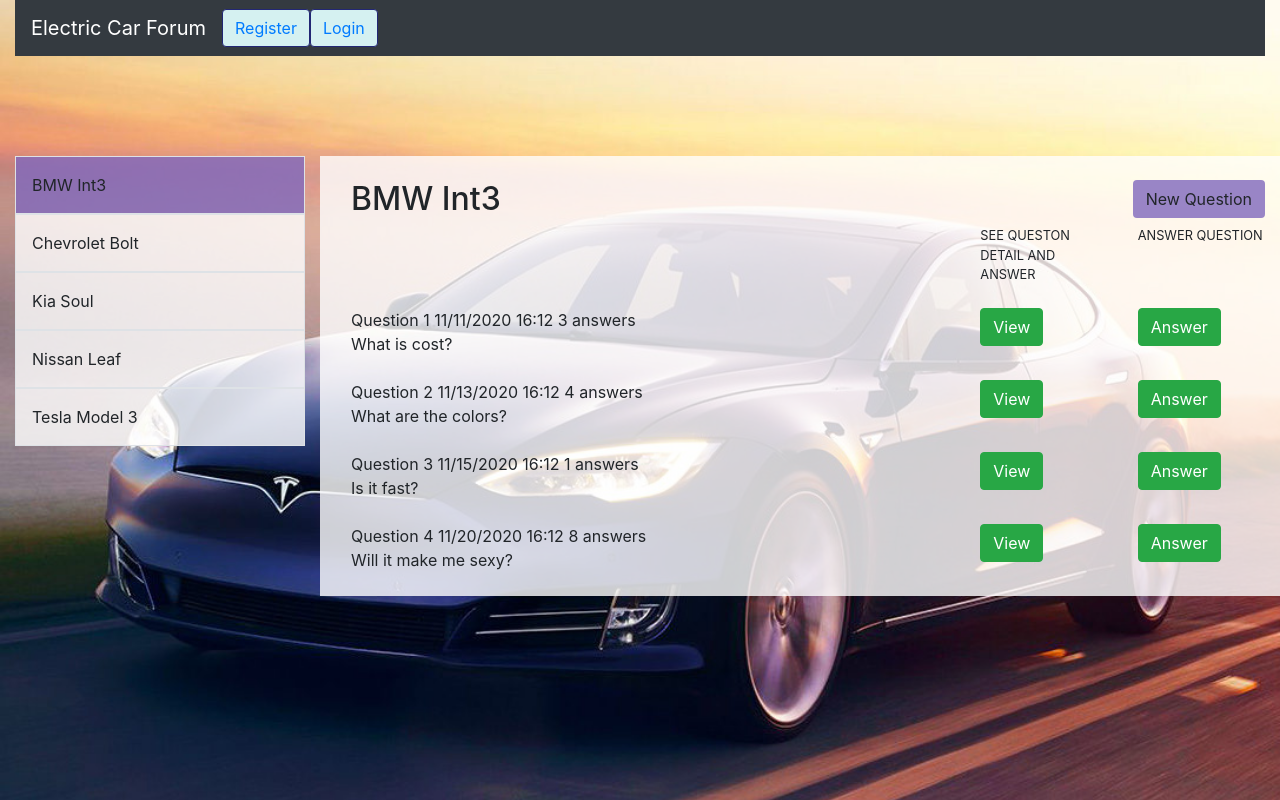
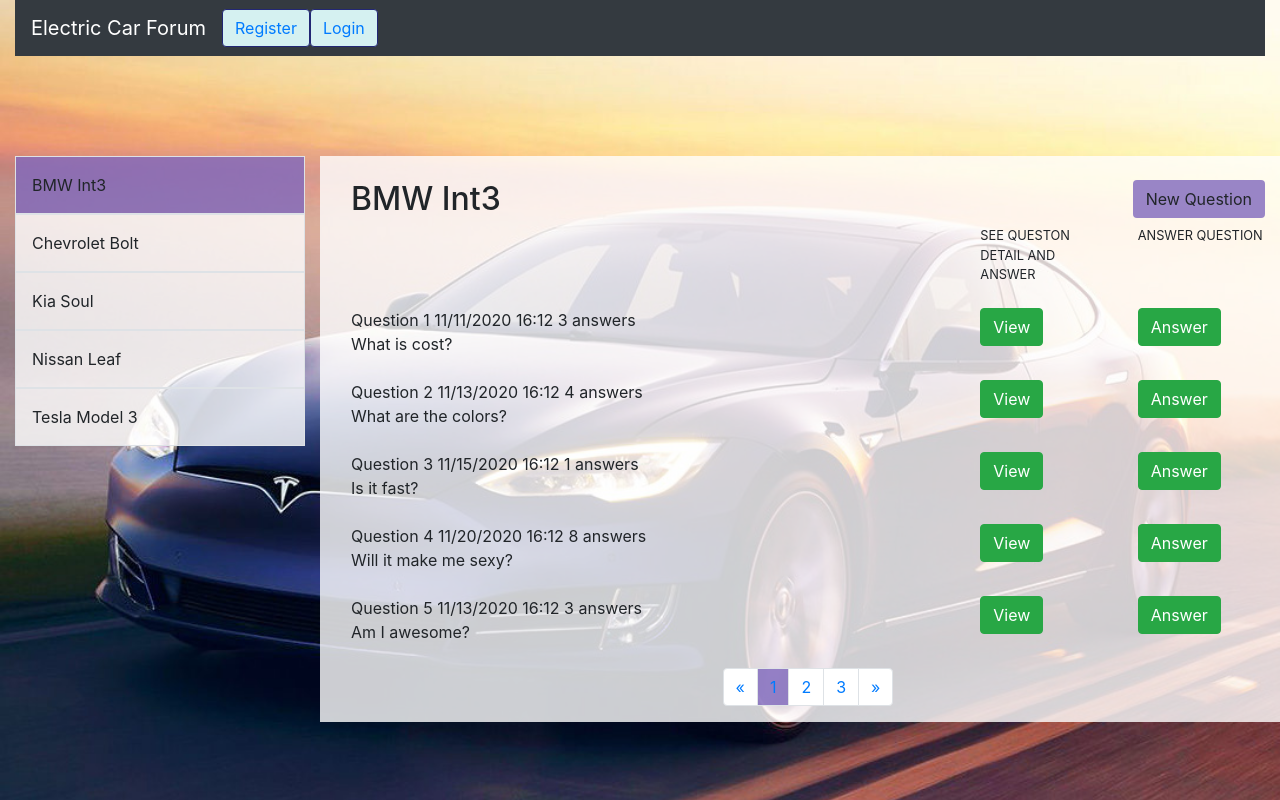
Before and after one commit to wwhite13sub/EcarForum, a React (Create React App) app in the folder client/: page /Dashboard in a window 1280 px wide. Both pictures are taken after a click on the element "BMW Int3". Built offline with nearby package versions, Linux system fonts and the light colour scheme.

Commit message:
Added pagination markup to the dashboard

```diff
--- a/client/src/App.css
+++ b/client/src/App.css
@@ -73,3 +73,7 @@
 .answer-modal {
   z-index: 1;
 }
+.modal-content {
+  max-height: 800px;;
+  overflow-y: scroll;
+}
--- a/client/src/Components/Dashboard.js
+++ b/client/src/Components/Dashboard.js
@@ -36,6 +36,29 @@
                 </div>
 
                 {props.loadQuestionList()}
+
+
+                <div className="row mt-3">
+                    <div className="col-12 d-flex justify-content-center">
+                        <nav>
+                            <ul className="pagination">
+                                <li className="page-item">
+                                    <a className="page-link" href="#" aria-label="Previous">
+                                        <span aria-hidden="true">&laquo;</span>
+                                        <span className="sr-only">Previous</span>
+                                    </a>
+                                </li>
+                                {props.generateQuestionListPageNumbers()}
+                                <li className="page-item">
+                                    <a className="page-link" href="#" aria-label="Next">
+                                        <span aria-hidden="true">&raquo;</span>
+                                        <span className="sr-only">Next</span>
+                                    </a>
+                                </li>
+                            </ul>
+                        </nav>
+                    </div>
+                </div>
             </div>
         )
     }
@@ -84,7 +107,8 @@
                 }
 
             ],
-            questionList: [
+            questionList: {
+                data: [
                     {
                         Category_num: 1,
                         Question_num: 1,
@@ -124,8 +148,20 @@
                         Question_Date_Time: '11/20/2020 16:12',
                         Answer_num: 8,
                         Question_descr: 'Will it make me sexy?'
+                    },
+                    {
+                        Category_num: 1,
+                        Question_num: 5,
+                        user: {
+                            user_firstname: 'Wanda 5'
+                        },
+                        Question_Date_Time: '11/13/2020 16:12',
+                        Answer_num: 3,
+                        Question_descr: 'Am I awesome?'
                     }
                 ],
+                noOfPages: 3
+            },
 
             selectedQuestion: {},
 
@@ -157,16 +193,20 @@
                     }
                 ],
                 noOfPages: 4
-            }
+            },
+
+            currentQuestionAnswersPageNo: 1,
+            currentQuestionListPageNo: 1
         };
     }
 
     changeDetails = (type, category) => {
-        console.log(type, category);
         this.setState({
             detailsType: type,
             selectedCategory: category
-        })
+        });
+
+        this.resetQuestionListPageNumber();
     }
 
     // This will pull from categories array
@@ -186,22 +226,6 @@
         return categoryListMarkup;
     }
 
-    // controlFormVisibility = () => {
-    //     if (!this.state.modalFormShow) {
-    //         return null;
-    //     }
-
-    // showModalForm = () => {
-    //         this.setState({
-    //             modalFormShow: true
-    //         });
-    //     }
-    // hideModalForm = () => {
-    //         this.setState({
-    //             modalFormShow: false
-    //         });
-    //     }
-
    //These functions return true or false depending on "actions"
     showQuestionDetailModal = (question) => {
         console.log(question);
@@ -215,6 +239,8 @@
         this.setState({
             questionDetailModalShow: false
         })
+
+        this.resetPageNumber();
     }
 
     showAnswerModal = (question) => {
@@ -245,7 +271,7 @@
 
     //this will loop new questions list
     loadQuestionList = () => {
-        const questionListMarkup = this.state.questionList.map((question, index) => {
+        const questionListMarkup = this.state.questionList.data.map((question, index) => {
             return (
                 <div className="row my-4" key={index}>
                     <div className="col-12 col-sm-8">
@@ -283,6 +309,55 @@
         });
 
         return answersMarkup;
+    }
+
+
+    generatePageNumbers = () =>  {
+        const pageNumberArray = [...Array(this.state.questionAnswers.noOfPages).keys()];
+        console.log('pageNumberArray', pageNumberArray);
+        const pageNumbersMarkup = pageNumberArray.map((pageNumber) => {
+            return (
+                <li className="page-item"><a onClick={(event) => this.changePageNumber(pageNumber+1)} className={'page-link '+((pageNumber+1 === this.state.currentQuestionAnswersPageNo)?'selected':'')} href="#">{pageNumber+1}</a></li>
+            );
+        });
+
+        return pageNumbersMarkup;
+    }
+
+    generateQuestionListPageNumbers = () =>  {
+        const pageNumberArray = [...Array(this.state.questionList.noOfPages).keys()];
+        console.log('pageNumberArray', pageNumberArray);
+        const pageNumbersMarkup = pageNumberArray.map((pageNumber) => {
+            return (
+                <li className="page-item"><a onClick={(event) => this.changeQuestionListPageNumber(pageNumber+1)} className={'page-link '+((pageNumber+1 === this.state.currentQuestionListPageNo)?'selected':'')} href="#">{pageNumber+1}</a></li>
+            );
+        });
+
+        return pageNumbersMarkup;
+    }
+
+    changePageNumber = (page) => {
+        this.setState({
+            currentQuestionAnswersPageNo: page
+        })
+    }
+
+    changeQuestionListPageNumber = (page) => {
+        this.setState({
+            currentQuestionListPageNo: page
+        })
+    }
+
+    resetPageNumber = () => {
+        this.setState({
+            currentQuestionAnswersPageNo: 1
+        })
+    }
+
+    resetQuestionListPageNumber = () => {
+        this.setState({
+            currentQuestionListPageNo: 1
+        })
     }
 
     //This shows content of Modal
@@ -330,6 +405,28 @@
                                         {this.populateAnswers()}
                                     </div>
                                 </div>
+                            </div>
+                        </div>
+
+                        <div className="row mt-3">
+                            <div className="col-12 d-flex justify-content-center">
+                                <nav>
+                                    <ul className="pagination">
+                                        <li className="page-item">
+                                            <a className="page-link" href="#" aria-label="Previous">
+                                                <span aria-hidden="true">&laquo;</span>
+                                                <span className="sr-only">Previous</span>
+                                            </a>
+                                        </li>
+                                        {this.generatePageNumbers()}
+                                        <li className="page-item">
+                                            <a className="page-link" href="#" aria-label="Next">
+                                                <span aria-hidden="true">&raquo;</span>
+                                                <span className="sr-only">Next</span>
+                                            </a>
+                                        </li>
+                                    </ul>
+                                </nav>
                             </div>
                         </div>
                     </div>
@@ -561,6 +658,7 @@
                         selectedCategory={this.state.selectedCategory}
                         loadQuestionList={this.loadQuestionList}
                         showNewQuestionModal={this.showNewQuestionModal}
+                        generateQuestionListPageNumbers={this.generateQuestionListPageNumbers}
                     />
                 </div>
 
```
Lines whose indentation alone changed are shown as unchanged.
